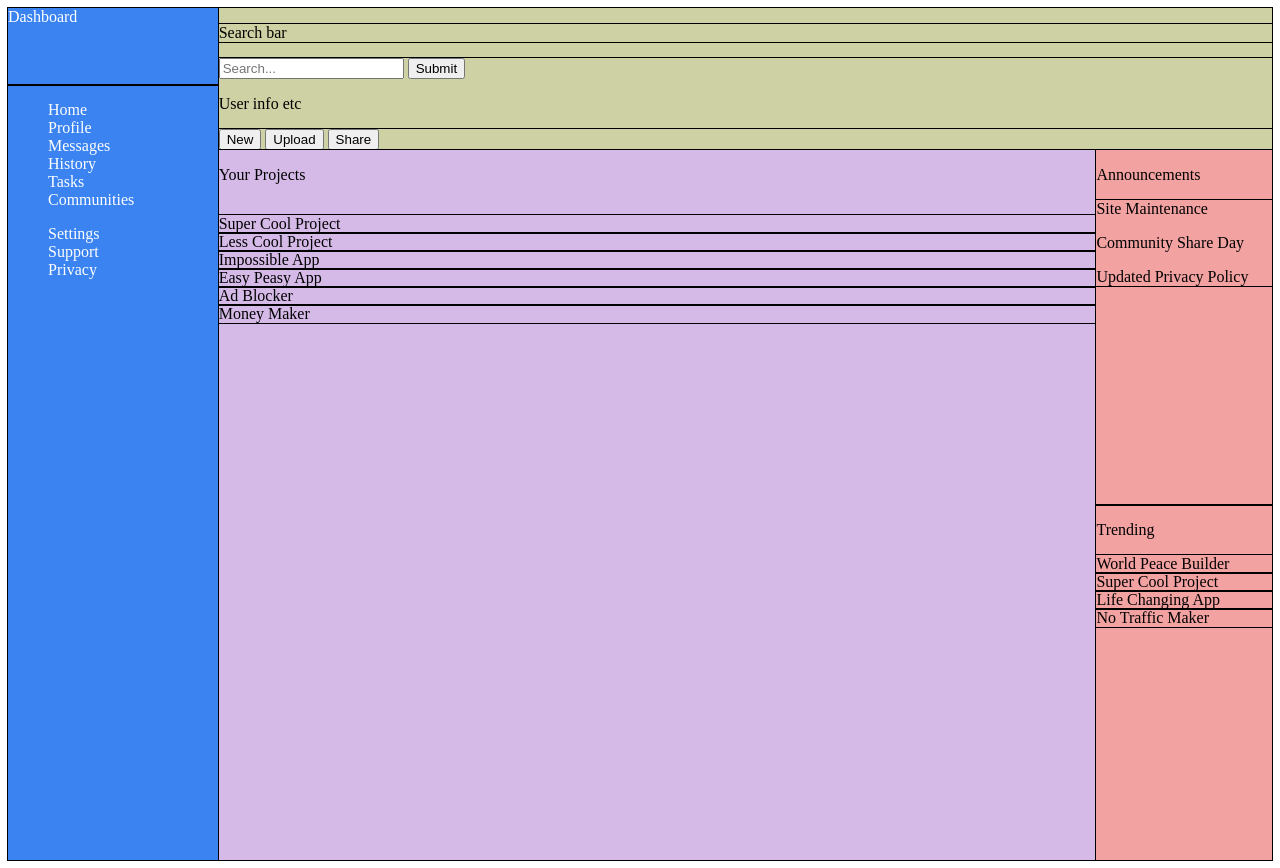
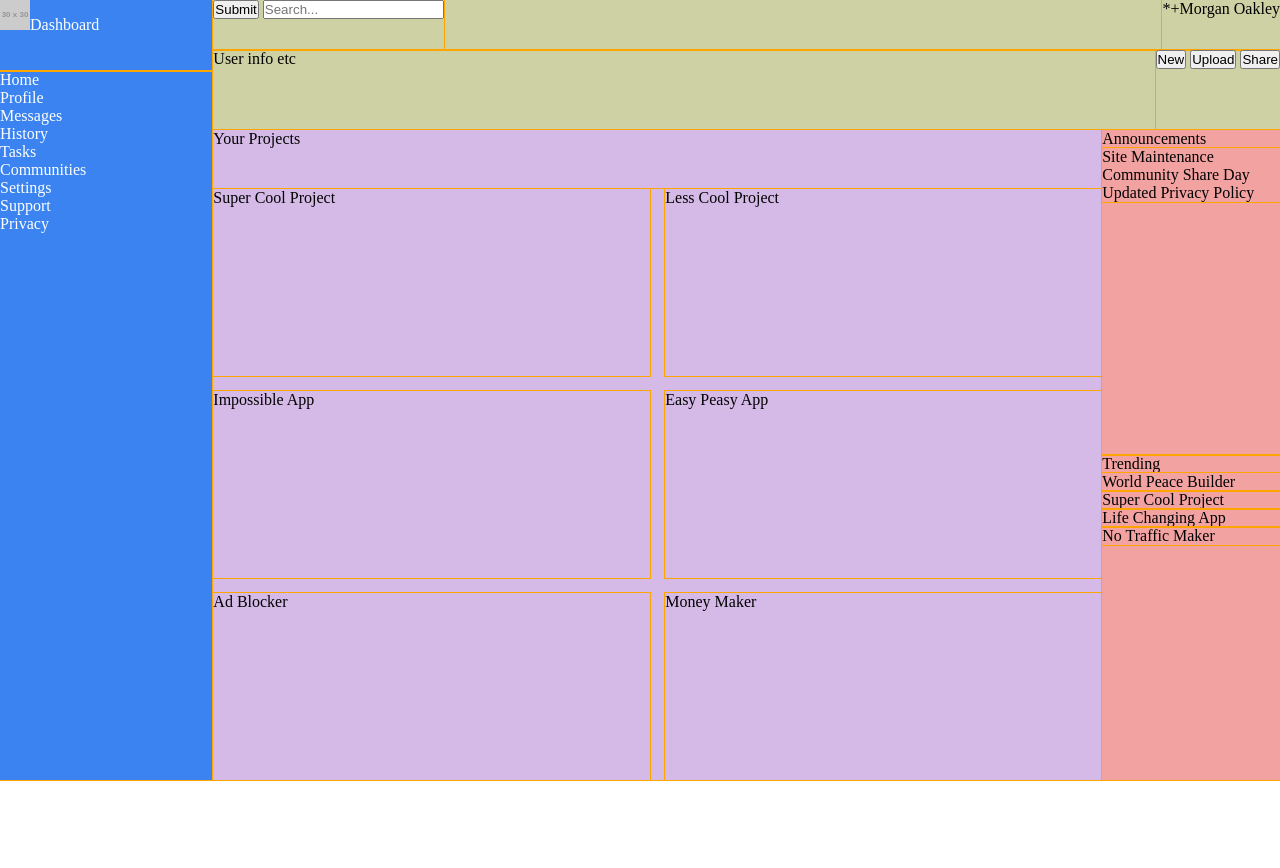
Before and after one commit to jufu87/Admin-Dashboard, a plain HTML site: page index.html in a window 1280 px wide. After the commit the page ends 800 px from the top, so only its background shows below. Drawn offline with Linux system fonts and the light colour scheme; placeholder pictures from the web are drawn by us.

Commit message:
Include automatic project card wrap with Grid

```diff
--- a/index.css
+++ b/index.css
@@ -1,12 +1,12 @@
 * {
     box-sizing: border-box;
     list-style: none;
-    /* margin: 0;
-    padding: 0; */
+    margin: 0;
+    padding: 0;
 }
 
 div {
-    outline: 1px black solid;
+    outline: 1px orange solid;
 }
 
 .container {
@@ -23,11 +23,11 @@ div {
     grid-template-rows: 1fr 10fr;
 }
 
-    .logo {
+    .branding {
         grid-row: 1 / 2;
     }
 
-    .links {
+    .navigation {
         grid-row: 2 / 3;
     }
 
@@ -40,7 +40,28 @@ div {
 .header {
     background-color: rgb(206, 209, 163);
     grid-row: 1 / 2;
+
+    display: grid;
+    grid-template-rows: 50px 80px;
 }
+
+    .search {
+        grid-row: 1 / 2;
+
+        display: flex;
+        justify-content: space-between;
+    }
+
+        .search-right {
+            display: flex;
+        }
+
+    .heading {
+        grid-row: 2 / 3;
+
+        display: flex;
+        justify-content: space-between;
+    }
 
 .main {
     background-color: rgb(219, 219, 219);
@@ -64,7 +85,16 @@ div {
 
         .project-cards {
             grid-row: 2 / 3;
+            display: grid;
+            grid-template-columns: repeat(auto-fit, minmax(300px, 1fr));
+            gap: 15px;
         }
+
+            /* .card {
+                border: none;
+                border-radius: 15px;
+                padding: 10px;
+            } */
 
     .main-right {
         background-color: rgb(243, 162, 162);
--- a/index.html
+++ b/index.html
@@ -11,9 +11,13 @@
 <body>
     <div class="container">
         <div class="dashboard">
-            <div class="logo">Dashboard</div>
-            <div class="links">
-                <ul>
+            <div class="branding">
+
+                <p><img src="https://placehold.co/30x30/png" alt="Logo">Dashboard</p>
+
+            </div>
+            <div class="navigation">
+                <ul class="nav-top">
                     <li>Home</li>
                     <li>Profile</li>
                     <li>Messages</li>
@@ -21,7 +25,7 @@
                     <li>Tasks</li>
                     <li>Communities</li>
                 </ul>
-                <ul>
+                <ul class="nav-bottom">
                     <li>Settings</li>
                     <li>Support</li>
                     <li>Privacy</li>
@@ -31,14 +35,21 @@
         <div class="right">
             <header class="header">
                 <div class="search">
-                    <p id="search-bar">Search bar</p>
+                    <div class="search-left">
+                        <form action="">
+                            <button type="submit">Submit</button>
+                            <label for="searchbar"></label>
+                            <input type="text" placeholder="Search..." name="search" id="searchbar">
+                        </form>
+                    </div>
+                    <div class="search-right">
+                        <p>*</p>
+                        <p>+</p>
+                        <p>Morgan Oakley</p>
+                    </div>
                 </div>
                 <div class="heading">
-                    <form action="">
-                        <label for="searchbar"></label>
-                        <input type="text" placeholder="Search..." name="search" id="searchbar">
-                        <button type="submit">Submit</button>
-                    </form>
+
                     <p id="">User info etc</p>
                     <div class="buttons">
                         <button>New</button>
```
